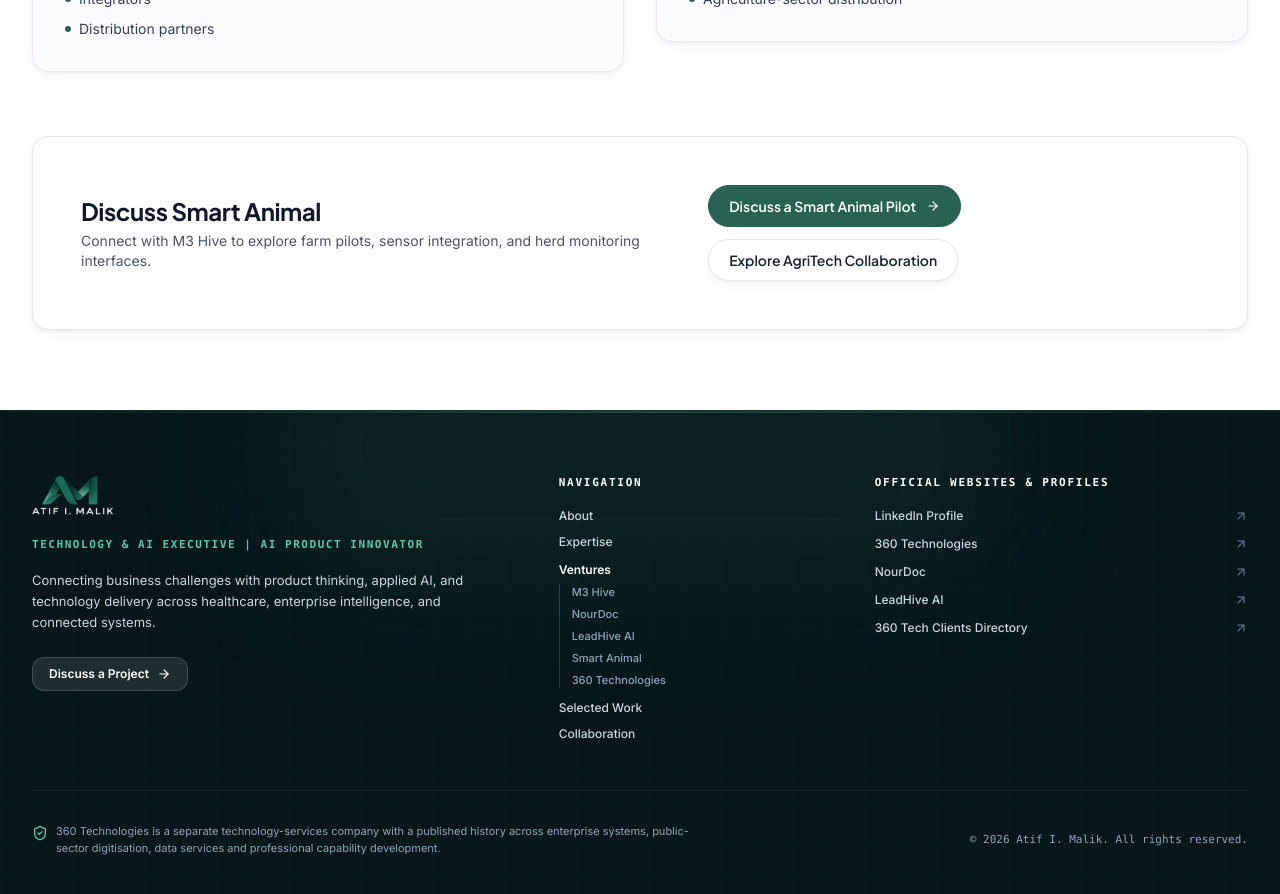
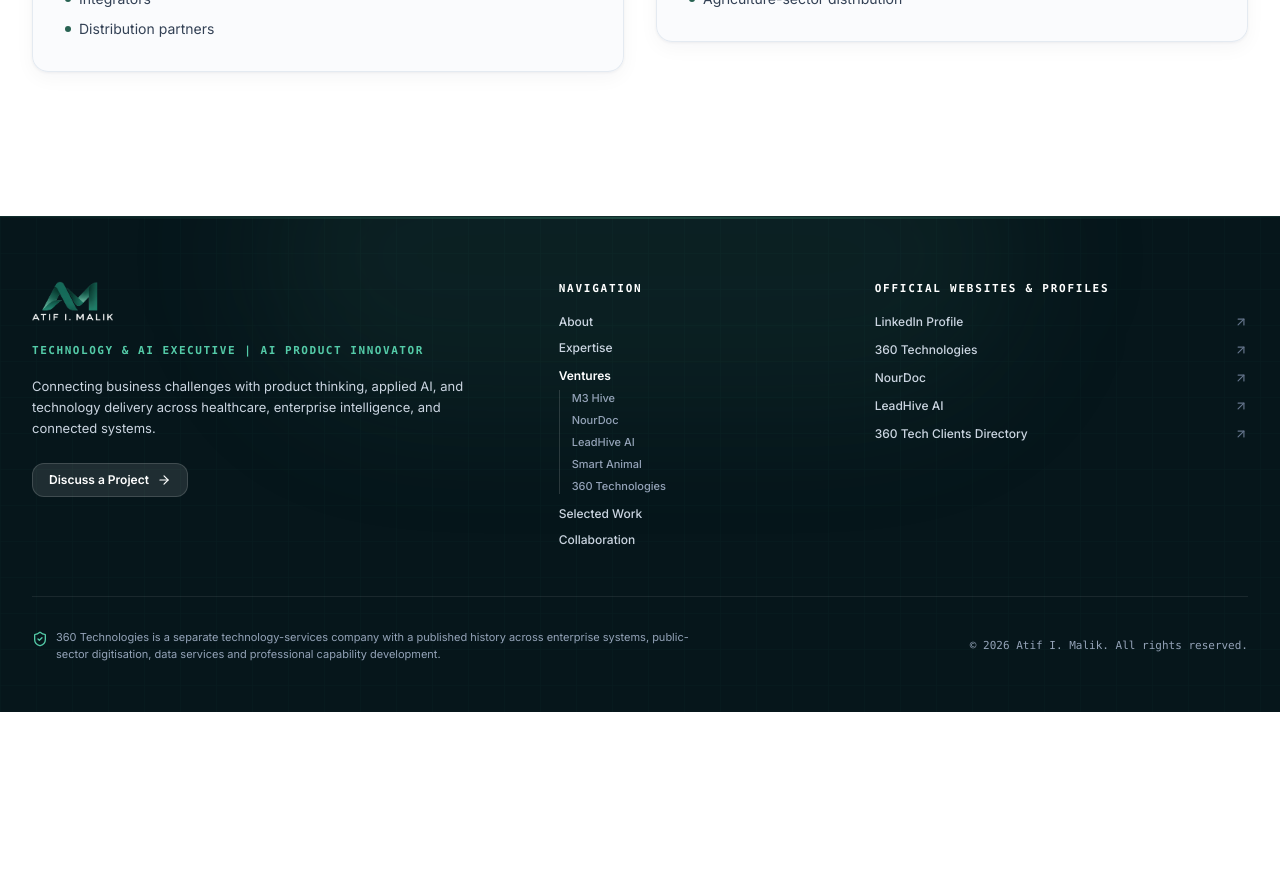
Before and after one commit to mnoumanrasheed/portfolio-atif-malik, a React (Vite) app: page /products/smart-animal in a window 1280 px wide. Shown: the part 2200-3094 px from the top of the page. After the commit the page ends 2912 px from the top, so only its background shows below. Built offline with nearby package versions, Linux system fonts and the light colour scheme; a web font is replaced by a local one.

Commit message:
remove bottom Discuss CTA banner from LeadHive AI and Smart Animal product pages

```diff
--- a/src/pages/Products/LeadHiveAI.tsx
+++ b/src/pages/Products/LeadHiveAI.tsx
@@ -140,27 +140,6 @@
           </ScrollReveal>
         </div>
 
-        {/* Concluding CTA Banner */}
-        <ScrollReveal>
-          <div className="p-8 sm:p-12 border border-slate-200/90 rounded-2xl bg-white flex flex-col md:flex-row items-center justify-between gap-6 shadow-soft">
-            <div className="space-y-1">
-              <h3 className="font-display font-bold text-2xl text-slate-900">
-                Discuss LeadHive AI
-              </h3>
-              <p className="text-sm text-slate-600">
-                Connect with M3 Hive to evaluate qualification workflows and channel integration requirements.
-              </p>
-            </div>
-            <div className="flex flex-wrap items-center gap-3">
-              <Button to="/contact?interest=leadhive-ai" variant="primary" size="md" showArrow>
-                Discuss a Project
-              </Button>
-              <Button href="https://leadhive-ai.com/" variant="secondary" size="md" isExternal>
-                Product Page
-              </Button>
-            </div>
-          </div>
-        </ScrollReveal>
       </div>
     </div>
   );
--- a/src/pages/Products/SmartAnimal.tsx
+++ b/src/pages/Products/SmartAnimal.tsx
@@ -140,27 +140,6 @@
           </ScrollReveal>
         </div>
 
-        {/* Concluding CTA Banner */}
-        <ScrollReveal>
-          <div className="p-8 sm:p-12 border border-slate-200/90 rounded-2xl bg-white flex flex-col md:flex-row items-center justify-between gap-6 shadow-soft">
-            <div className="space-y-1">
-              <h3 className="font-display font-bold text-2xl text-slate-900">
-                Discuss Smart Animal
-              </h3>
-              <p className="text-sm text-slate-600">
-                Connect with M3 Hive to explore farm pilots, sensor integration, and herd monitoring interfaces.
-              </p>
-            </div>
-            <div className="flex flex-wrap items-center gap-3">
-              <Button to="/contact?interest=smart-animal" variant="primary" size="md" showArrow>
-                Discuss a Smart Animal Pilot
-              </Button>
-              <Button to="/contact?pathway=research-validation" variant="secondary" size="md">
-                Explore AgriTech Collaboration
-              </Button>
-            </div>
-          </div>
-        </ScrollReveal>
       </div>
     </div>
   );
```
